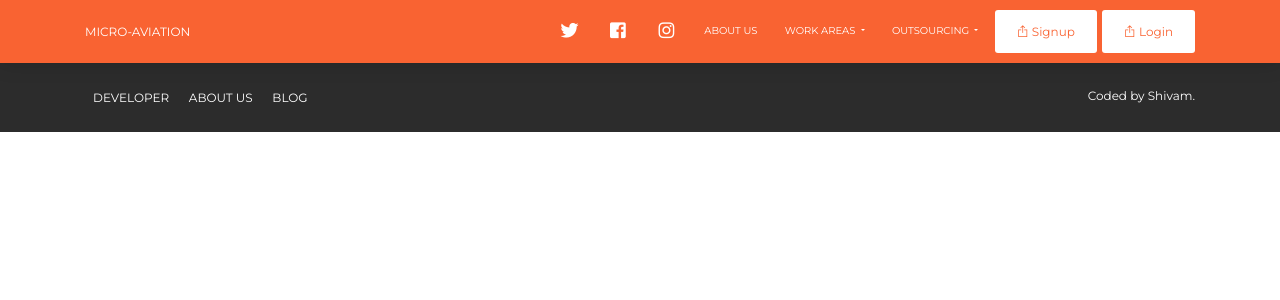
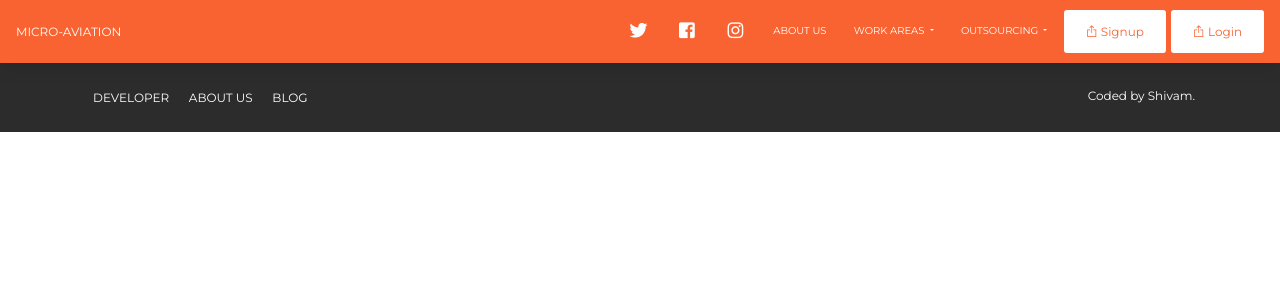
Before and after one commit to shivam675/avation, a Django app: page /base/ in a window 1280 px wide. Shown: the top 300 px of the page. Run offline with Django 3.2, Linux system fonts and the light colour scheme; parts of the project's set-up code (start-up, migrations or seed data) failed here and were passed over; some libraries are stand-ins or nearby versions.

Commit message:
navbar shrinking fixed

```diff
--- a/micro/templates/micro/base.html
+++ b/micro/templates/micro/base.html
@@ -41,7 +41,7 @@
 <body class="index-page sidebar-collapse">
   <!-- Navbar -->
   <nav class="navbar navbar-expand-lg bg-primary fixed-top navbar-orange ">
-    <div class="container">
+    <!-- <div class="container"> -->
       <div class="navbar-translate">
         <a class="navbar-brand" href="{% url 'home' %}" rel="tooltip" title="Multirotors, Planes, Models" data-placement="bottom">
         mIcRo-aViAtIoN
@@ -133,7 +133,7 @@
 
         </ul>
       </div>
-    </div>
+    <!-- </div> -->
   </nav>
   <!-- End Navbar -->
   {% block forhome %}
```
Also changed, not shown: db.sqlite3, uav/migrations/0007_merge_0004_auto_20210417_1627_0006_uavvideo.py (added).
